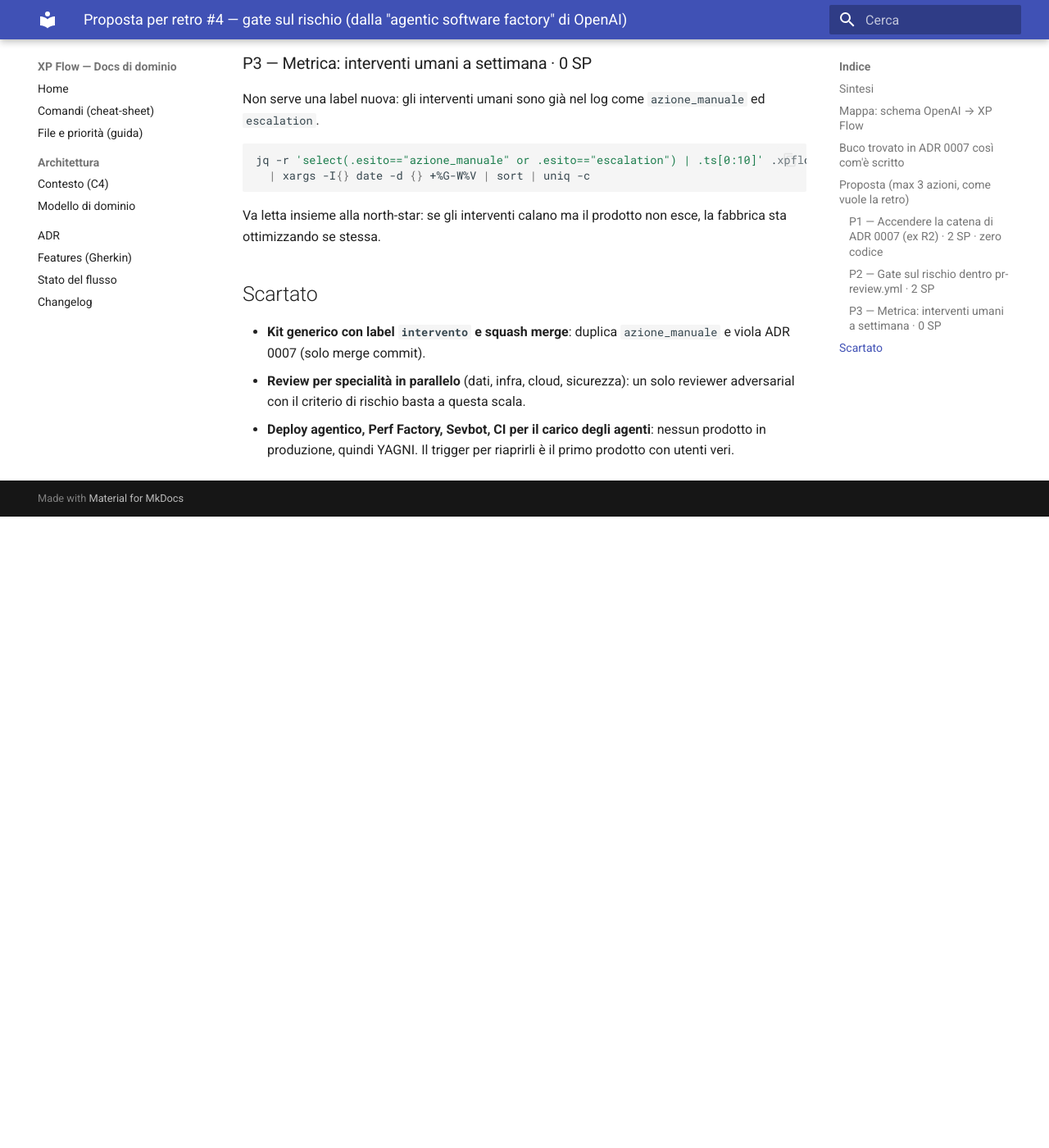
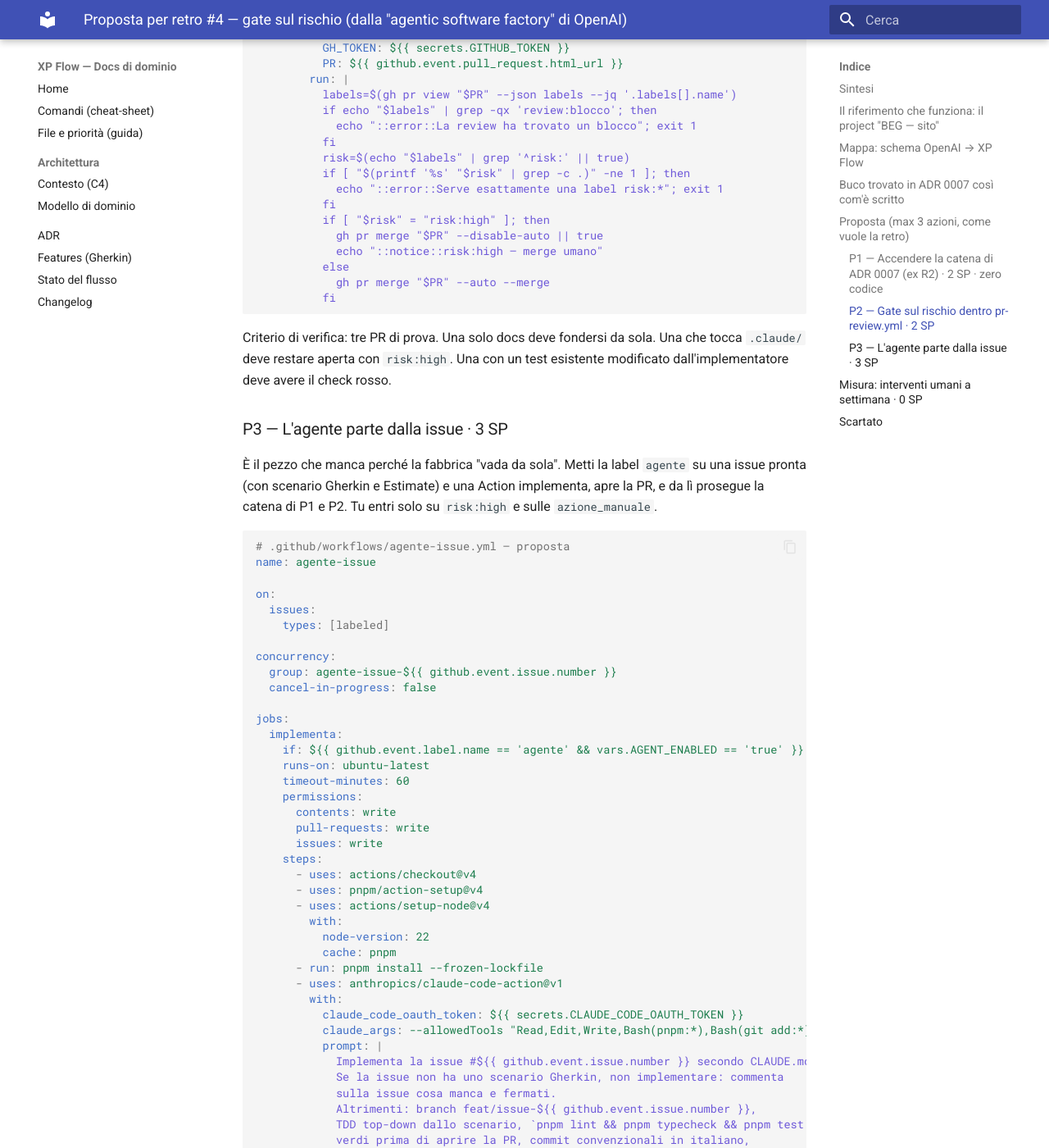
Before and after one commit to awesomecit/xp-flow, an MkDocs documentation site: the page built from docs/drafts/2026-10-09-gate-rischio-da-factory-openai.md, in a window 1280 px wide and 1400 px high, scrolled down 3689 px. Shown: the whole window at 82% size. Built offline with MkDocs 1.6.1 and Material for MkDocs 9.7.7, drawn with Linux system fonts in a browser that asks for light colours; before the commit the page ends 4319 px from its top, so only the background shows below that; some of the changed text lies outside the part shown.

Commit message:
docs: proposta retro #4, riferimento BEG e agente che parte dalla issue
Co-Authored-By: Claude Opus 5.5 <noreply@anthropic.com>
Claude-Session: https://claude.ai/code/session_01G5bHaTcUs545YfKPfhKcXG

````diff
--- a/docs/drafts/2026-10-09-gate-rischio-da-factory-openai.md
+++ b/docs/drafts/2026-10-09-gate-rischio-da-factory-openai.md
@@ -13,7 +13,23 @@ di fine settembre è passato senza un incremento di prodotto dopo il 17/08,
 e la regola dice: **si semplifica, non si estende**.
 
 Per questo la proposta aggiunge un solo pezzo nuovo, il gate sul rischio, e lo
-mette dentro un workflow che esiste già.
+mette dentro un workflow che esiste già. Più l'innesco che oggi manca:
+**gli agenti non partono da soli**, li lanci tu in sessione.
+
+## Il riferimento che funziona: il project "BEG — sito"
+
+Sullo stesso periodo, il sito BEG ha 26 issue in Done con un flusso più leggero:
+
+- GitHub Project con le viste Iterazione corrente (board Todo / In Progress / Done), Backlog, Roadmap, Le mie card, Formazione
+- issue con codice nel titolo (`C05b · traduzioni: titoli, alt, aria-label…`), campo Estimate (1, 2…), label di tipo (`fix`) e di filone (`formazione`)
+- iterazione come campo del project, non come evento in un file
+
+XP Flow tiene invece lo stesso stato in quattro posti (TODO.md, ROADMAP.md,
+issue, events.jsonl) da sincronizzare a mano. **Domanda per la retro:** il
+project GitHub diventa la fonte di verità del backlog e delle iterazioni,
+come su BEG, e `events.jsonl` resta solo per ciò che il project non ha
+(`azione_manuale`, `escalation`, `metodo_feedback`)? Sarebbe la
+semplificazione che la regola north-star chiede.
 
 ## Mappa: schema OpenAI → XP Flow
 
@@ -140,7 +156,67 @@ Criterio di verifica: tre PR di prova. Una solo docs deve fondersi da sola.
 Una che tocca `.claude/` deve restare aperta con `risk:high`. Una con un test
 esistente modificato dall'implementatore deve avere il check rosso.
 
-### P3 — Metrica: interventi umani a settimana · 0 SP
+### P3 — L'agente parte dalla issue · 3 SP
+
+È il pezzo che manca perché la fabbrica "vada da sola". Metti la label
+`agente` su una issue pronta (con scenario Gherkin e Estimate) e una Action
+implementa, apre la PR, e da lì prosegue la catena di P1 e P2. Tu entri solo
+su `risk:high` e sulle `azione_manuale`.
+
+```yaml
+# .github/workflows/agente-issue.yml — proposta
+name: agente-issue
+
+on:
+  issues:
+    types: [labeled]
+
+concurrency:
+  group: agente-issue-${{ github.event.issue.number }}
+  cancel-in-progress: false
+
+jobs:
+  implementa:
+    if: ${{ github.event.label.name == 'agente' && vars.AGENT_ENABLED == 'true' }}
+    runs-on: ubuntu-latest
+    timeout-minutes: 60
+    permissions:
+      contents: write
+      pull-requests: write
+      issues: write
+    steps:
+      - uses: actions/checkout@v4
+      - uses: pnpm/action-setup@v4
+      - uses: actions/setup-node@v4
+        with:
+          node-version: 22
+          cache: pnpm
+      - run: pnpm install --frozen-lockfile
+      - uses: anthropics/claude-code-action@v1
+        with:
+          claude_code_oauth_token: ${{ secrets.CLAUDE_CODE_OAUTH_TOKEN }}
+          claude_args: --allowedTools "Read,Edit,Write,Bash(pnpm:*),Bash(git add:*),Bash(git commit:*),Bash(git checkout -b feat/*),Bash(git push origin feat/*),Bash(gh pr create:*),Bash(gh issue comment:*)"
+          prompt: |
+            Implementa la issue #${{ github.event.issue.number }} secondo CLAUDE.md.
+            Se la issue non ha uno scenario Gherkin, non implementare: commenta
+            sulla issue cosa manca e fermati.
+            Altrimenti: branch feat/issue-${{ github.event.issue.number }},
+            TDD top-down dallo scenario, `pnpm lint && pnpm typecheck && pnpm test`
+            verdi prima di aprire la PR, commit convenzionali in italiano,
+            PR con "Closes #${{ github.event.issue.number }}".
+            Se dopo due tentativi i test restano rossi, apri la PR in draft e
+            spiega nel corpo dove ti sei fermato.
+```
+
+Da verificare al primo giro:
+- **La PR deve far partire la CI.** Push e PR fatti con il `GITHUB_TOKEN`
+  non attivano altri workflow. Bisogna controllare che l'action usi il token
+  della Claude GitHub App (installata sul repo); altrimenti `ci.yml` e
+  `pr-review.yml` non partono e la catena si ferma.
+- **Kill switch:** la variabile `AGENT_ENABLED`, come `PR_REVIEW_ENABLED`.
+- **Costo:** un run fino a 60 minuti per issue; si parte con issue da 1–2 SP.
+
+## Misura: interventi umani a settimana · 0 SP
 
 Non serve una label nuova: gli interventi umani sono già nel log come
 `azione_manuale` ed `escalation`.
````
